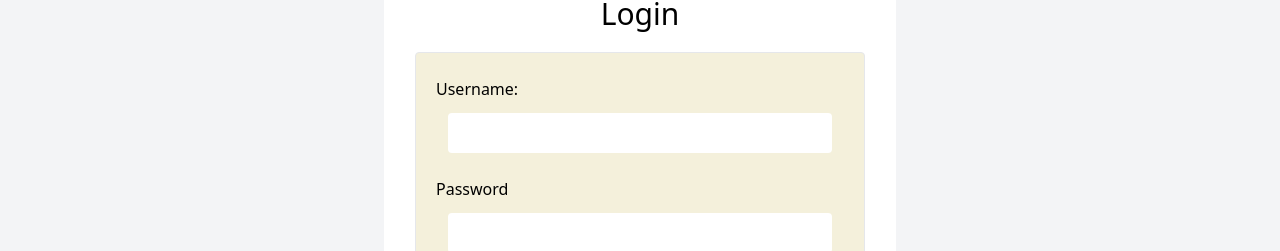
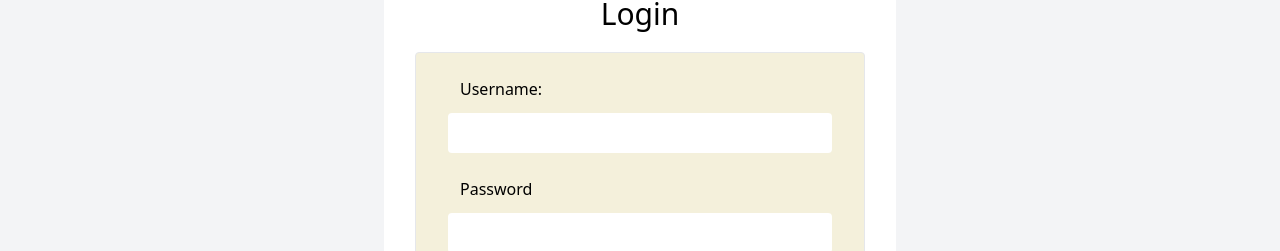
Before and after one commit to miku-wwl/recipe-react, a React (Vite) app: page /login in a window 1280 px wide. Shown: the part 128-379 px from the top of the page. Built offline with nearby package versions, Linux system fonts and the light colour scheme.

Commit message:
feat:login label pl-6

```diff
--- a/src/components/LoginForm.tsx
+++ b/src/components/LoginForm.tsx
@@ -23,7 +23,7 @@ const LoginForm = () => {
           className=" flex flex-col py-6 px-5 border rounded bg-vanilla"
         >
           <div className=" flex flex-col mb-3">
-            <label className="" htmlFor="loginUsername">
+            <label className="pl-6" htmlFor="loginUsername">
               Username:
             </label>
             <input
@@ -36,7 +36,7 @@ const LoginForm = () => {
             />
           </div>
           <div className=" flex flex-col mb-3">
-            <label className=" p" htmlFor="loginpassword">
+            <label className="pl-6" htmlFor="loginpassword">
               Password
             </label>
             <input
```
